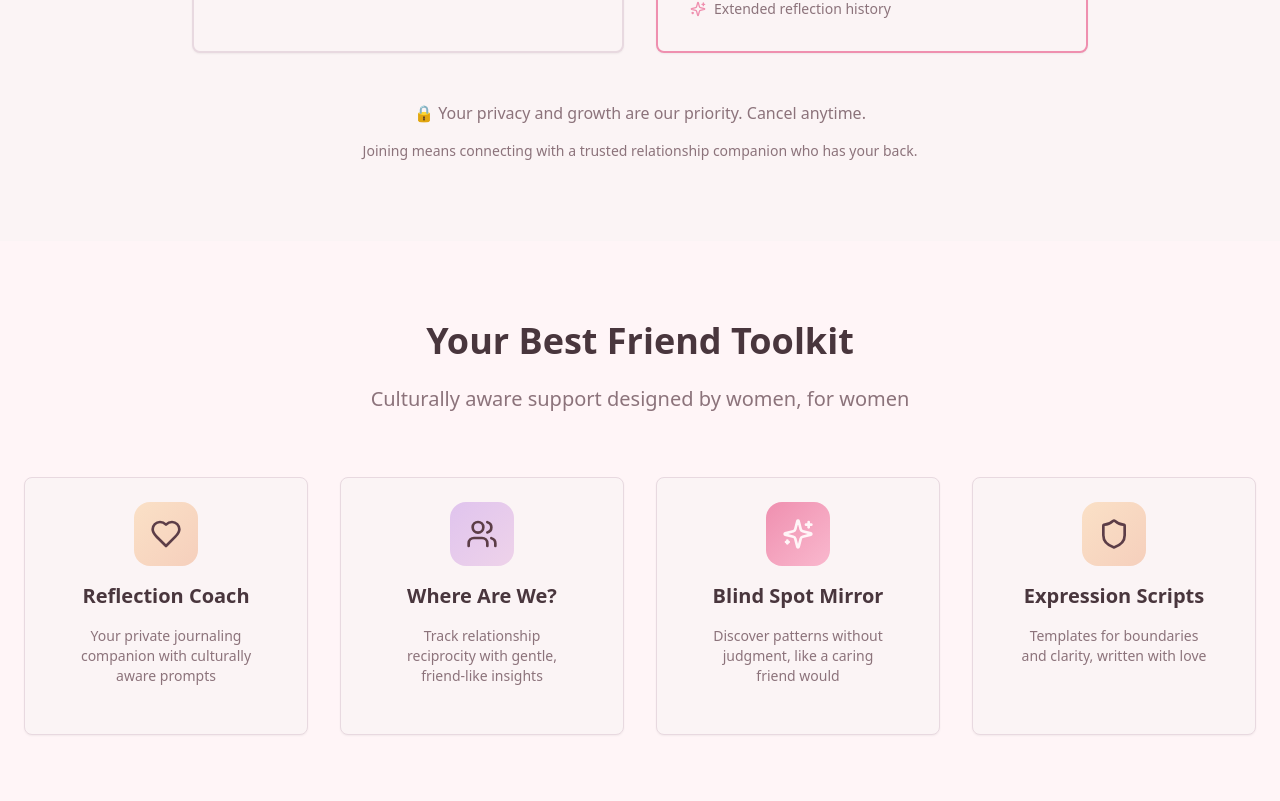
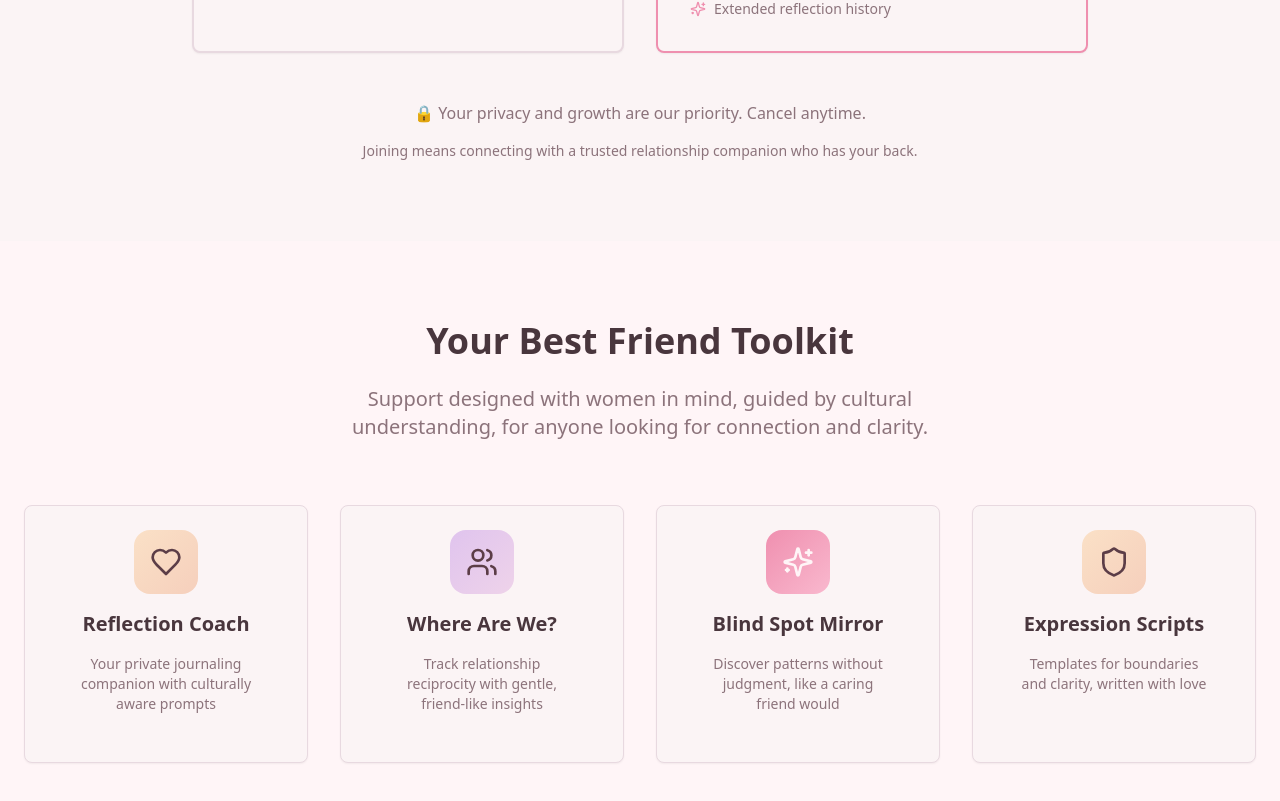
Before and after one commit to thepharmdhq/intimate-haven-guide, a React (Vite) app: page / in a window 1280 px wide. Shown: the part 1303-2104 px from the top of the page. Built offline with nearby package versions, Linux system fonts and the light colour scheme.

Commit message:
Update app subtitle
Update the subtitle in `Landing.tsx` to "Support designed with women in mind, guided by cultural understanding, for anyone looking for connection and clarity."

```diff
--- a/src/pages/Landing.tsx
+++ b/src/pages/Landing.tsx
@@ -180,7 +180,7 @@ const Landing = () => {
               Your Best Friend Toolkit
             </h2>
             <p className="text-xl text-muted-foreground max-w-2xl mx-auto">
-              Culturally aware support designed by women, for women
+              Support designed with women in mind, guided by cultural understanding, for anyone looking for connection and clarity.
             </p>
           </div>
 
```
